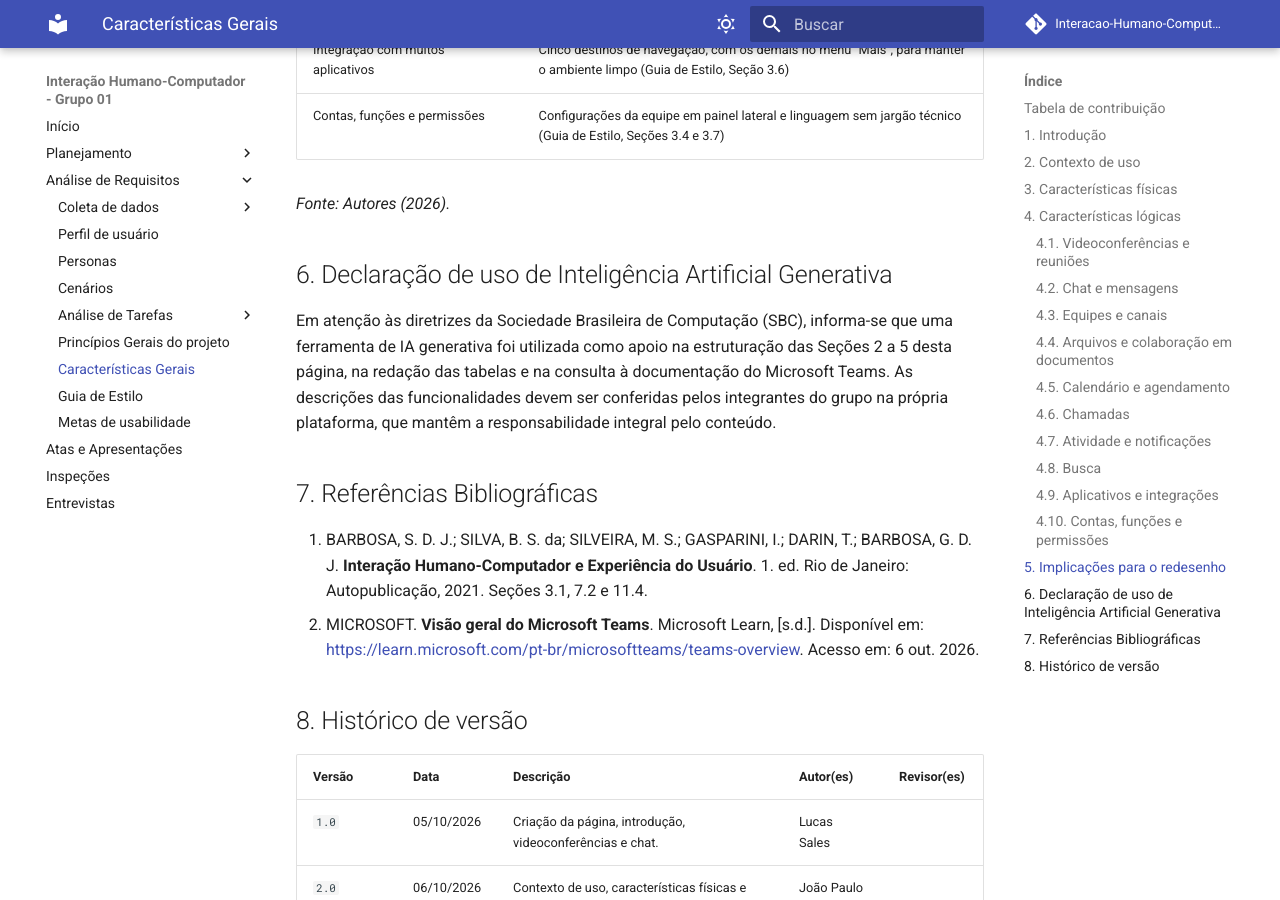
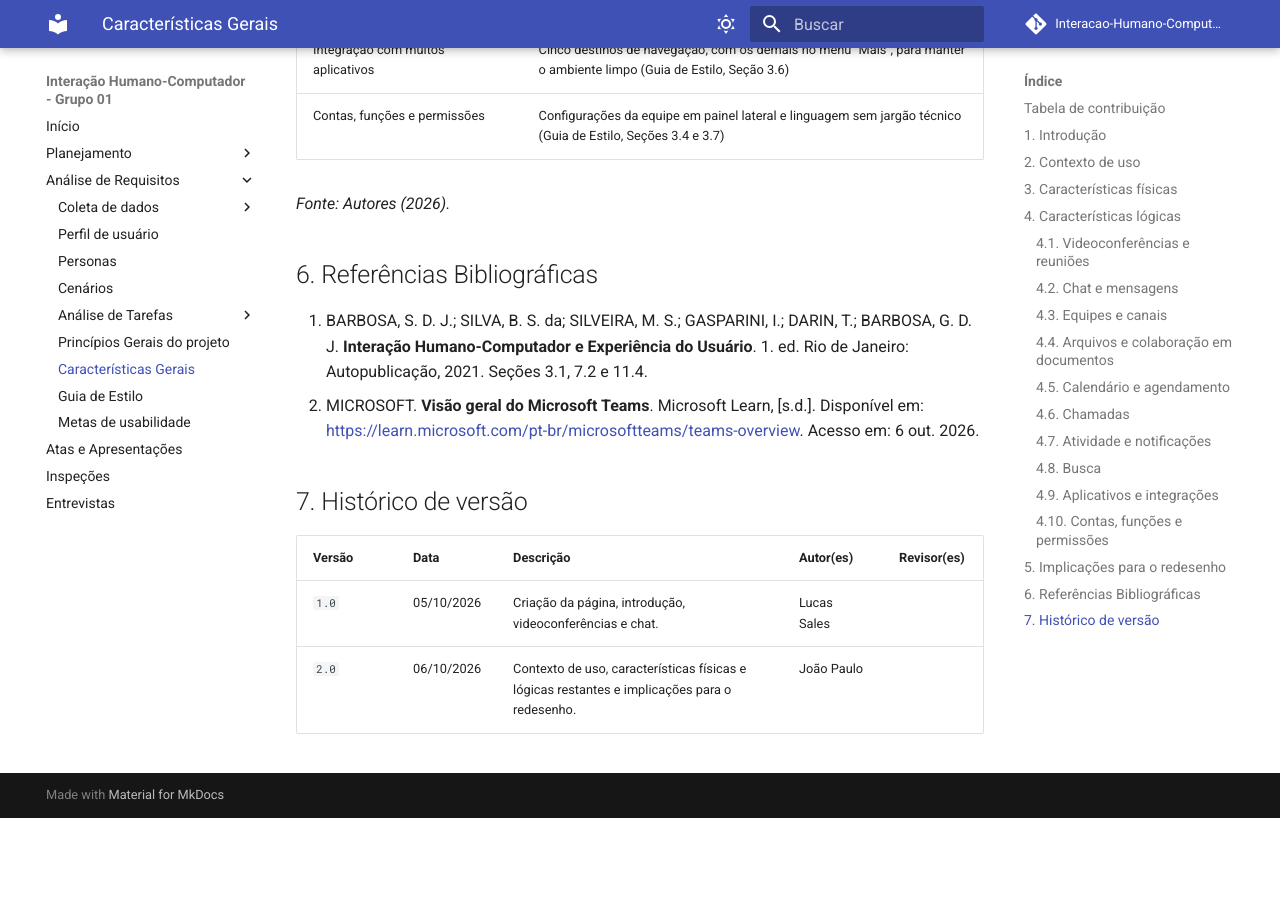
Before and after one commit to Interacao-Humano-Computador/2026.2-Grupo01, an MkDocs documentation site: the page built from docs/analise_de_requisitos/caracteristicas_gerais.md, in a window 1280 px wide and 900 px high, scrolled down 5683 px. Built offline with MkDocs 1.6.1 and Material for MkDocs 9.7.7, drawn with Linux system fonts in a browser that asks for light colours; comment, search, counter and statistics services are not loaded; after the commit the page ends 6501 px from its top, so only the background shows below that.

Commit message:
Update caracteristicas_gerais.md

```diff
--- a/docs/analise_de_requisitos/caracteristicas_gerais.md
+++ b/docs/analise_de_requisitos/caracteristicas_gerais.md
@@ -110,16 +110,12 @@
 
 <p><em>Fonte: Autores (2026).</em></p>
 
-## 6. Declaração de uso de Inteligência Artificial Generativa
-
-Em atenção às diretrizes da Sociedade Brasileira de Computação (SBC), informa-se que uma ferramenta de IA generativa foi utilizada como apoio na estruturação das Seções 2 a 5 desta página, na redação das tabelas e na consulta à documentação do Microsoft Teams. As descrições das funcionalidades devem ser conferidas pelos integrantes do grupo na própria plataforma, que mantêm a responsabilidade integral pelo conteúdo.
-
-## 7. Referências Bibliográficas
+## 6. Referências Bibliográficas
 
 1. BARBOSA, S. D. J.; SILVA, B. S. da; SILVEIRA, M. S.; GASPARINI, I.; DARIN, T.; BARBOSA, G. D. J. **Interação Humano-Computador e Experiência do Usuário**. 1. ed. Rio de Janeiro: Autopublicação, 2021. Seções 3.1, 7.2 e 11.4.
 2. MICROSOFT. **Visão geral do Microsoft Teams**. Microsoft Learn, [s.d.]. Disponível em: <https://learn.microsoft.com/pt-br/microsoftteams/teams-overview>. Acesso em: 6 out. 2026.
 
-## 8. Histórico de versão
+## 7. Histórico de versão
 
 | Versão | Data       | Descrição                                                                                              | Autor(es)   | Revisor(es) |
 | ------ | ---------- | ------------------------------------------------------------------------------------------------------ | ----------- | ----------- |
```
